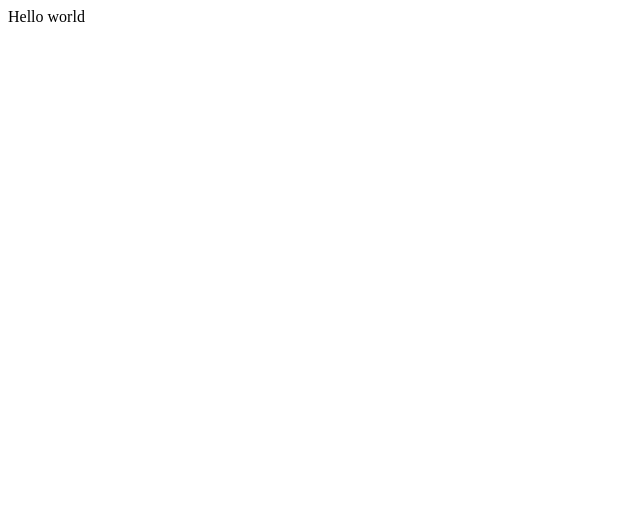
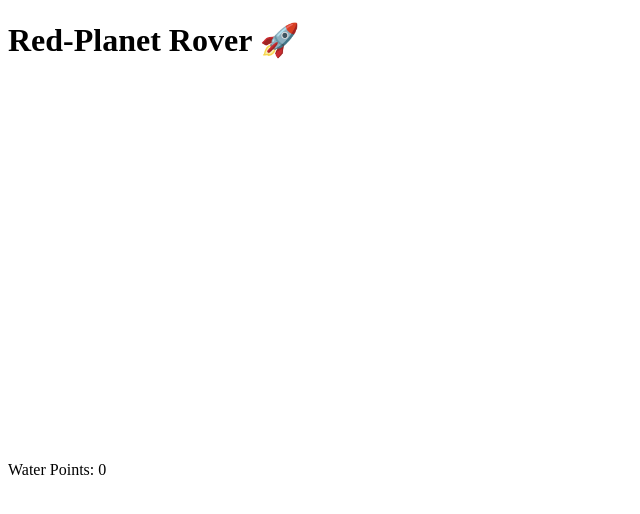
Before and after one commit to mission-cosmos/red-planet-rover, a plain HTML site: page index.html in a window 1280 px wide. Shown: the whole page, without its empty margins (0-640 px from the left). Drawn offline with Linux system fonts and the light colour scheme.

Commit message:
Updated index.html

```diff
--- a/index.html
+++ b/index.html
@@ -1,16 +1,28 @@
 <!DOCTYPE html>
-<html>
+<html lang="en">
+<head>
+  <meta charset="UTF-8">
+  <meta name="viewport" content="width=device-width, initial-scale=1.0">
+  <title>Red-Planet Rover</title>
+  <link rel="stylesheet" href="style.css">
+</head>
+<body>
+  <h1>Red-Planet Rover 🚀</h1>
+  <canvas id="gameCanvas" width="640" height="360"></canvas>
+  <p id="score">Water Points: 0</p>
+  <p id="status"></p>
 
-<head>
-  <meta charset="utf-8">
-  <meta name="viewport" content="width=device-width">
-  <title>replit</title>
-  <link href="style.css" rel="stylesheet" type="text/css" />
-</head>
+  <script>
+    window.assets = {};
+    ["mars_hills.png","rover.png","ice.png","dust.png","rock.png"]
+      .forEach(src => {
+        const img = new Image();
+        img.src = src;
+        window.assets[src] = img;
+      });
+    console.log("Loaded assets:", window.assets);
+  </script>
 
-<body>
-  Hello world
   <script src="script.js"></script>
 </body>
-
 </html>
```
